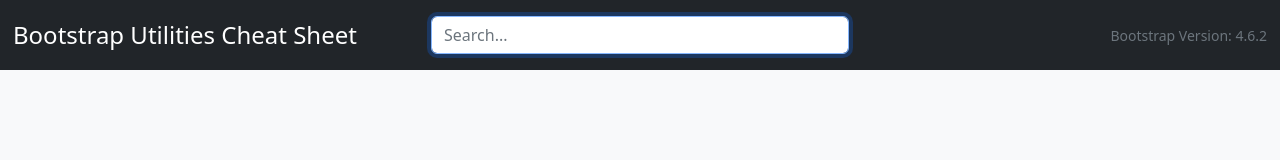
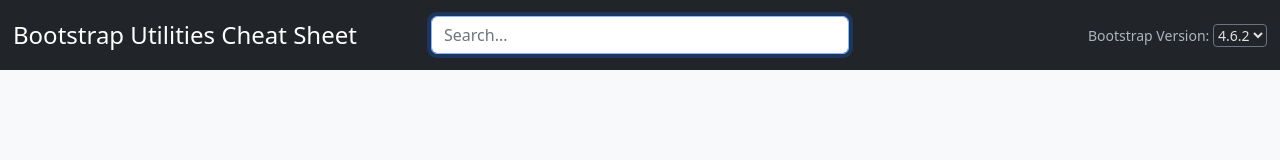
Before and after one commit to jay-es/bootstrap-utilities-cheatsheet, a Vue app: page / in a window 1280 px wide. Shown: the top 160 px of the page. Built offline with nearby package versions, Linux system fonts and the light colour scheme.

Commit message:
バージョン切り替え

```diff
--- a/src/App.vue
+++ b/src/App.vue
@@ -1,9 +1,10 @@
 <script setup lang="ts">
+import { ref } from "vue";
 import SectionCard from "@/components/SectionCard.vue";
+import VersionSelector from "@/components/VersionSelector.vue";
+import type { Section } from "@/types";
 
-import sections from "@/assets/data4.6.2.json";
-import { ref } from "vue";
-
+const sections = ref<Section[]>([]);
 const searchWord = ref("");
 </script>
 
@@ -14,7 +15,7 @@
         <h1 class="h4 mb-0 text-white">Bootstrap Utilities Cheat Sheet</h1>
       </div>
       <div class="flex-grow-1 order-md-3 text-md-end">
-        <small class="text-muted">Bootstrap Version: 4.6.2</small>
+        <VersionSelector @change="sections = $event" />
       </div>
       <div class="flex-grow-1 order-md-2 mt-2 mt-md-0">
         <input
--- /dev/null
+++ b/src/components/VersionSelector.vue
@@ -0,0 +1,44 @@
+<script setup lang="ts">
+import { ref, watchEffect } from "vue";
+import type { Section } from "@/types";
+
+type Version = "462" | "502";
+const versions: Record<Version, string> = {
+  462: "4.6.2",
+  502: "5.0.2",
+};
+
+const emit = defineEmits<{
+  (event: "change", sections: Section[]): void;
+}>();
+
+const version = ref<Version>("462");
+
+watchEffect(async () => {
+  if (version.value === "462") {
+    emit("change", (await import("@/assets/data4.6.2.json")).default);
+  } else if (version.value === "502") {
+    emit("change", (await import("@/assets/data5.0.2.json")).default);
+  }
+});
+</script>
+
+<template>
+  <small class="version-selector">
+    Bootstrap Version:
+    <select v-model="version" class="bg-dark border-secondary rounded-1">
+      <option v-for="(text, key) in versions" :key="key" :value="key">
+        {{ text }}
+      </option>
+    </select>
+  </small>
+</template>
+
+<style scoped>
+.version-selector {
+  color: var(--bs-gray-500);
+}
+select {
+  color: var(--bs-gray-300);
+}
+</style>
```
